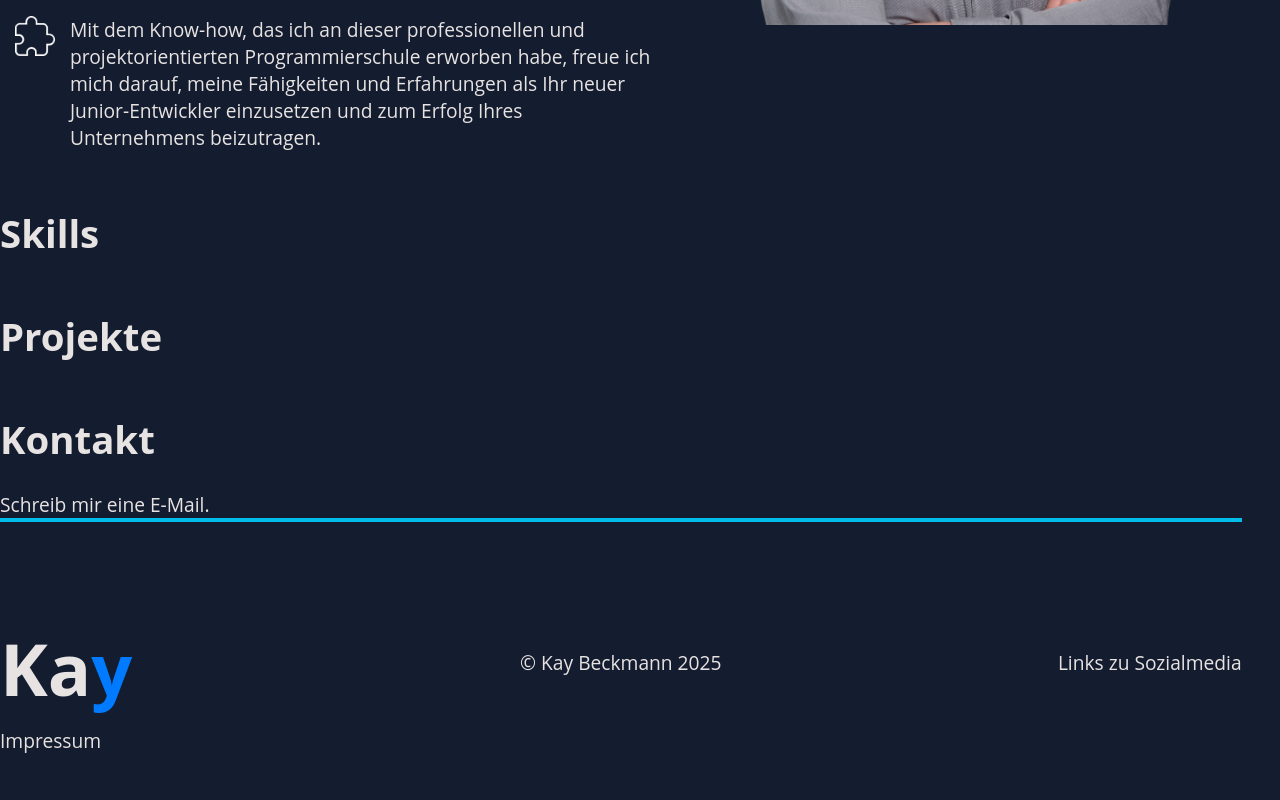
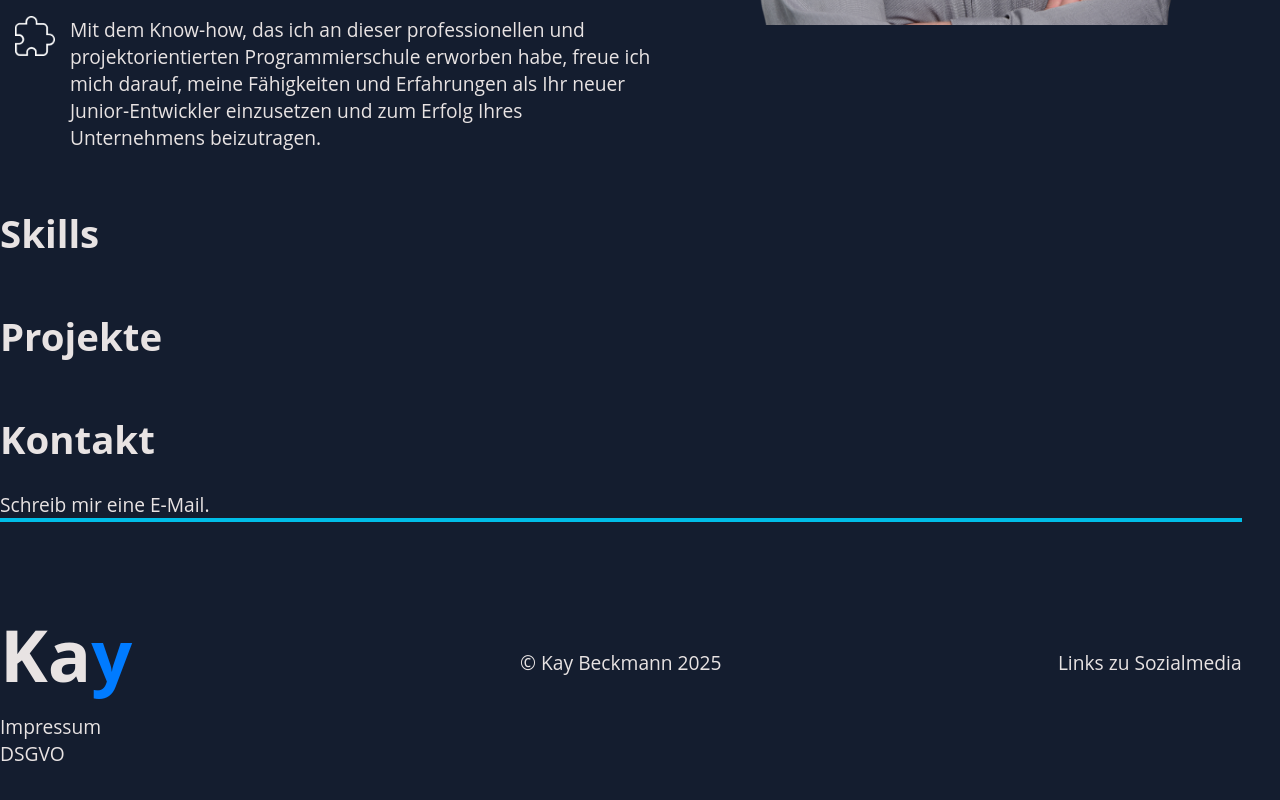
Before and after one commit to KayBeckmann/Portfolio-Vue, a Vue app: page / in a window 1280 px wide. Shown: the part 1411-2211 px from the top of the page. Built offline with nearby package versions, Linux system fonts and the light colour scheme.

Commit message:
add DSGVO

```diff
--- a/src/components/FooterComponent.vue
+++ b/src/components/FooterComponent.vue
@@ -3,6 +3,7 @@
     <div class="left content">
       <h1>Ka<span class="coloriezed">y</span></h1>
       <div class="pointer">Impressum</div>
+      <div class="pointer">DSGVO</div>
     </div>
     <div class="middle content text">&copy; Kay Beckmann 2025</div>
     <div class="right">
```
